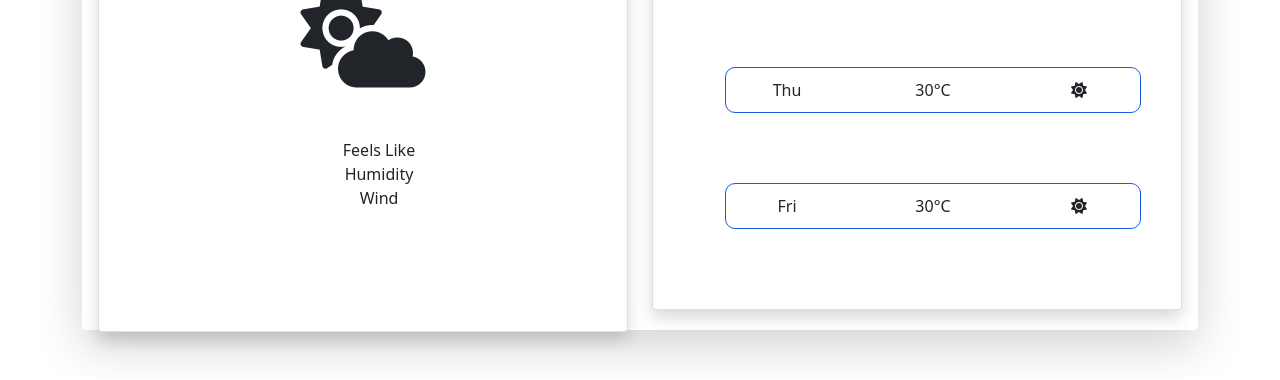
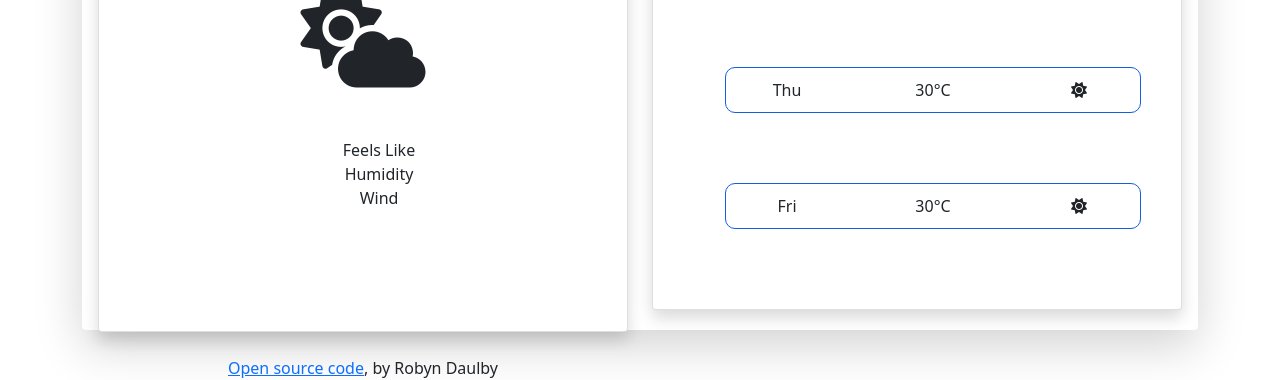
Before and after one commit to robyndaulby/plus-project, a plain HTML site: page index.html in a window 1280 px wide. Shown: the part 520-900 px from the top of the page. Drawn offline with nearby package versions, Linux system fonts and the light colour scheme.

Commit message:
added link to github

```diff
--- a/index.html
+++ b/index.html
@@ -62,7 +62,7 @@
                 <div class="temperature" id="temperature">
                   30°
                 </div>
-              <div><i class="fas fa-cloud-sun"></i>
+                <div><i class="fas fa-cloud-sun"></i>
                 </div>
                 <ul class="extra-info">
                   <li id="feels-like">Feels Like</li>
@@ -71,6 +71,8 @@
                 </ul>
               </div>
             </div>
+            <div>
+              <a href="https://github.com/robyndaulby" target="_blank">Open source code</a>, by Robyn Daulby</div>
             <!-- end of temperature card -->
           </div>
           <!-- end of left side -->
@@ -133,6 +135,6 @@
         </div>
       </div>
     </div>
-    <script src="src/index.js"></script>
-  </body>
-</html>
+      <script src="src/index.js"></script>
+    </body>
+    </html>
```
